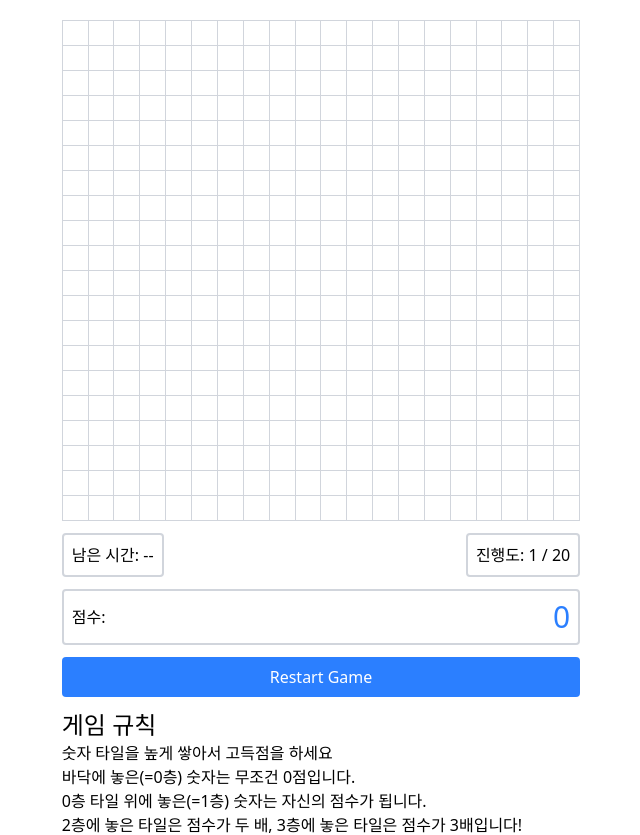
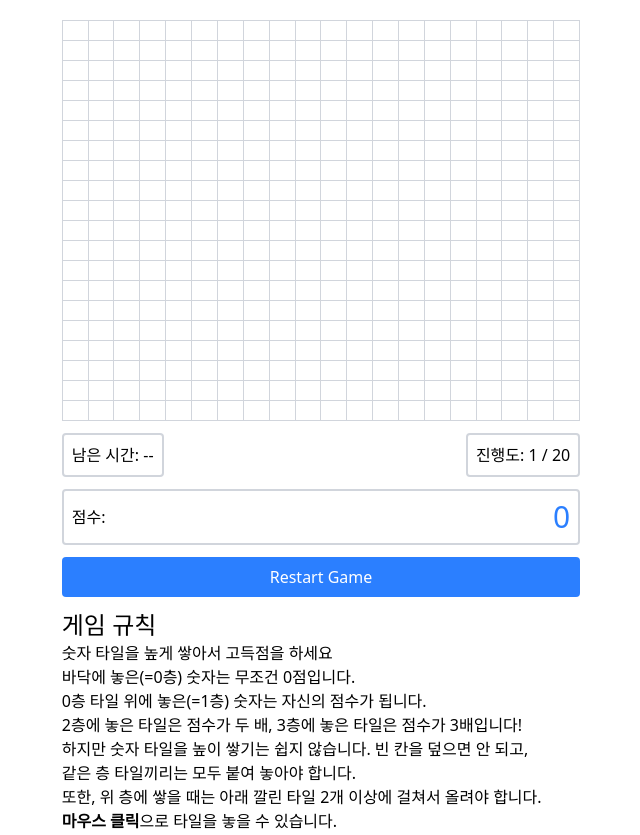
Before and after one commit to ynifamily3/web-number9, a React (Vite) app: page / in a window 1280 px wide. Shown: the top 835 px of the page, without its empty margins (319-959 px from the left). Built offline with nearby package versions, Linux system fonts and the light colour scheme.

Commit message:
색상 층 기반으로 변경

```diff
--- a/src/App.tsx
+++ b/src/App.tsx
@@ -15,6 +15,7 @@ const _void: RenderedTile = {
   color: "white",
   floor: -1,
   id: -1,
+  border: [0, 0, 0, 0],
 };
 const emptyGrid: (string | null)[][] = Array.from({ length: 20 }, () =>
   Array.from({ length: 20 }, () => null)
@@ -233,9 +234,16 @@ function App() {
         if (shape[i][j] === 1) {
           newGrid[y + i][x + j] = {
             type,
-            color: colors[type],
+            color: colors[maxFloor + 1], // colors[type],
             floor: maxFloor + 1,
             id: order,
+            // 상, 좌, 하, 우 border
+            border: [
+              shape[i - 1]?.[j] === 1 ? 0 : 1,
+              shape[i][j - 1] === 1 ? 0 : 1,
+              shape[i + 1]?.[j] === 1 ? 0 : 1,
+              shape[i][j + 1] === 1 ? 0 : 1,
+            ],
           };
         }
       }
@@ -273,14 +281,32 @@ function App() {
                 {row.map((tile, colIndex) => (
                   <td
                     key={colIndex}
-                    className="relative size-[22px] border-1 border-gray-300"
-                    style={{
-                      backgroundColor: tile["color"] || "white",
-                    }}
+                    className="relative size-[20px] border-1 border-gray-300"
+                    style={{}}
                   >
                     <button
-                      className="text-center size-full text-sm"
+                      className="text-center size-[calc(100%)] text-sm absolute top-[0px] left-[0px]"
                       disabled={isGameEnded}
+                      style={{
+                        backgroundColor: tile["color"] || "white",
+                        borderTopColor: tile["border"][0] ? "black" : undefined,
+                        borderTopWidth: tile["border"][0] ? "1px" : undefined,
+                        borderLeftColor: tile["border"][1]
+                          ? "black"
+                          : undefined,
+                        borderLeftWidth: tile["border"][1] ? "1px" : undefined,
+                        borderBottomColor: tile["border"][2]
+                          ? "black"
+                          : undefined,
+                        borderBottomWidth: tile["border"][2]
+                          ? "1px"
+                          : undefined,
+                        borderRightColor: tile["border"][3]
+                          ? "black"
+                          : undefined,
+                        borderRightWidth: tile["border"][3] ? "1px" : undefined,
+                        borderStyle: "solid",
+                      }}
                       onClick={() => {
                         const { message, type } = isValid({
                           x: colIndex,
@@ -351,7 +377,7 @@ function App() {
                         setDirection(newDirection);
                       }}
                     >
-                      {tile["floor"] === -1 ? "" : tile["floor"]}
+                      {/* {tile["floor"] === -1 ? "" : tile["floor"]} */}
                     </button>
                     {/* 마우스를 올렸을 때 임시로 나오는 부분*/}
                     {!isGameEnded && (
@@ -363,16 +389,16 @@ function App() {
                             // hoveredGrid[rowIndex][colIndex] || "transparent",
                             hoveredGrid[rowIndex][colIndex]
                               ? // opacity: 0.7, black
-                                "rgba(0, 0, 0, 0.7)"
+                                "rgba(0, 0, 0, 0.3)"
                               : "transparent",
                         }}
                       >
                         {hoveredGrid[rowIndex][colIndex] ? (
                           <div className="text-white text-sm">
                             {/* // 원래 타일이 있던 floor를 표시해준다 */}
-                            {grid[rowIndex][colIndex].floor === -1
+                            {/* {grid[rowIndex][colIndex].floor === -1
                               ? ""
-                              : grid[rowIndex][colIndex].floor}
+                              : grid[rowIndex][colIndex].floor} */}
                           </div>
                         ) : (
                           <div className="text-white text-sm"> </div>
--- a/src/game.ts
+++ b/src/game.ts
@@ -31,21 +31,22 @@ export const rawNumbers = [
 ] as Action["type"][]; // 0~9까지의 숫자 배열
 
 export const colors = [
-  "#F8C8DC", // 연분홍
-  "#FCEECF", // 바닐라 크림
-  "#BEE7E9", // 민트
-  "#A7C7E7", // 소프트 블루
-  "#FFD1A9", // 살구
-  "#D4A5E1", // 라일락
-  "#F9F871", // 레몬 옐로우
-  "#C5E1A5", // 페일 그린
-  "#E6C7EB", // 연한 퍼플
-  "#F6B5A9", // 코랄 피치
+  "#D9F2FD",
+  "#6FC9F8",
+  "#28A5F3",
+  "#1287DE",
+  "#0C60AE",
+  "#F0E111",
+  "#BDB433",
+  "#8A8541",
+  "#57553A",
+  "#33332C",
 ] as const; // 색상 배열
 
 // 타일 한 칸의 상태
 export type RenderedTile = {
   color: string; // 색상
+  border: [1 | 0, 1 | 0, 1 | 0, 1 | 0]; // 임시: border (상, 좌, 하, 우)
   type: "" | Action["type"]; // 타일 종류 (렌더링될거임)
   floor: number; // 0 for ground, 1 for first floor, etc.
   id: number; // 서로 다른 타일을 구별하기 위한 id
```
